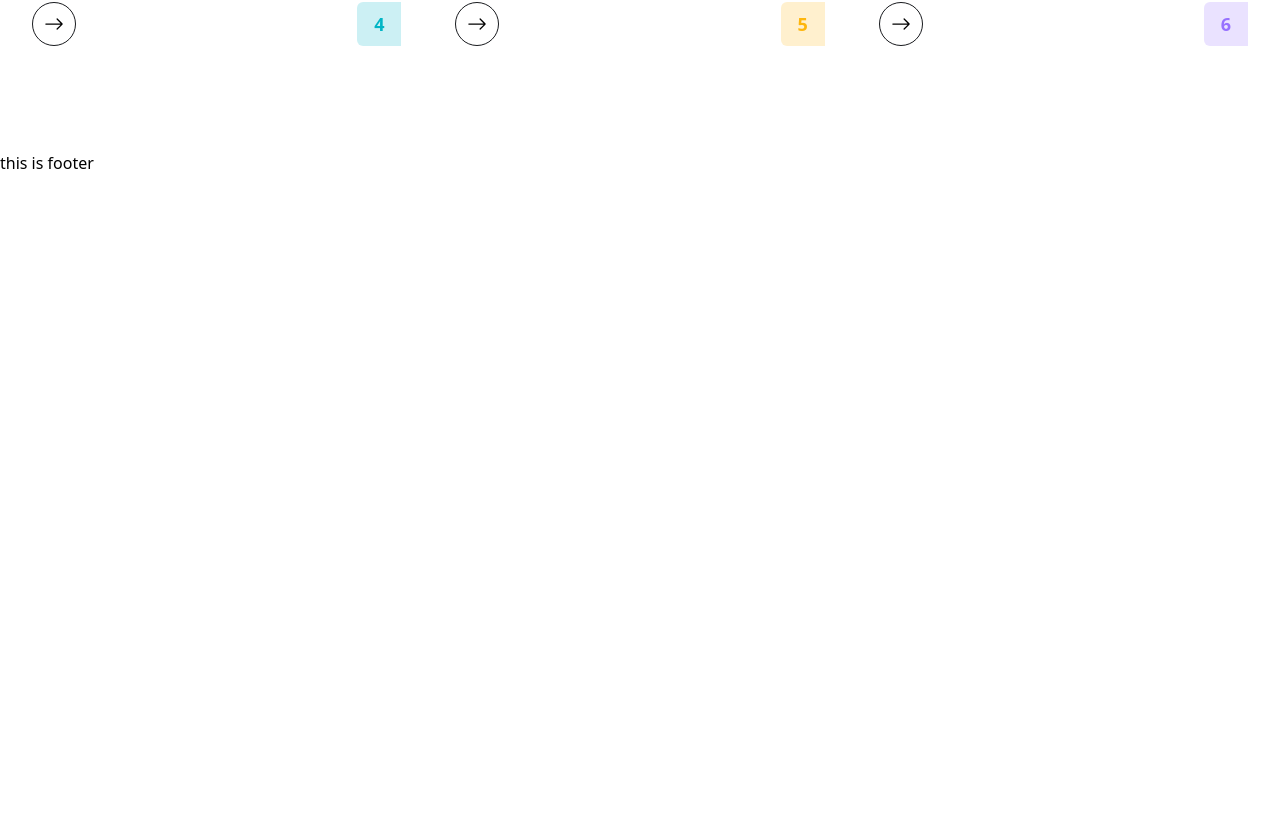
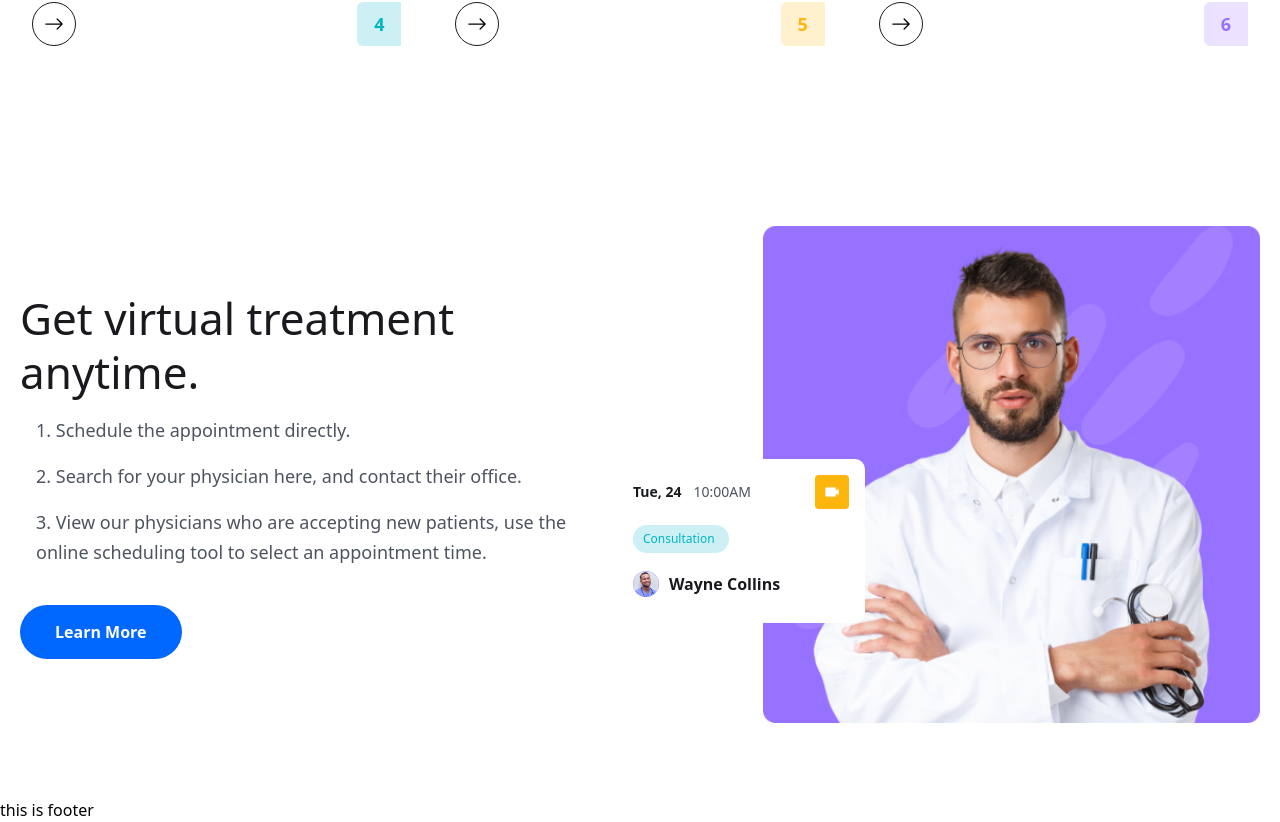
Before and after one commit to subarnoturja/curepoint-client, a React (Vite) app: page / in a window 1280 px wide. Shown: the part 2988-3810 px from the top of the page. Before the commit the page ends 3163 px from the top, so only its background shows below. Built offline with nearby package versions, Linux system fonts and the light colour scheme.

Commit message:
feature section added

```diff
--- a/src/components/Services/ServiceCard.jsx
+++ b/src/components/Services/ServiceCard.jsx
@@ -1,3 +1,4 @@
+/* eslint-disable react/prop-types */
 import { BsArrowRight } from "react-icons/bs";
 import { Link } from "react-router-dom";
 
--- a/src/pages/Home.jsx
+++ b/src/pages/Home.jsx
@@ -2,9 +2,12 @@
 import heroImg01 from "../assets/images/hero-img01.png";
 import heroImg02 from "../assets/images/hero-img02.png";
 import heroImg03 from "../assets/images/hero-img03.png";
-import icon01 from "../assets/images/icon01.png"
-import icon02 from "../assets/images/icon02.png"
-import icon03 from "../assets/images/icon03.png"
+import icon01 from "../assets/images/icon01.png";
+import icon02 from "../assets/images/icon02.png";
+import icon03 from "../assets/images/icon03.png";
+import featureImg from "../assets/images/feature-img.png"
+import videoIcon from '../assets/images/video-icon.png'
+import avaterIcon from '../assets/images/avatar-icon.png'
 import { BsArrowRight } from "react-icons/bs";
 import About from "../components/About/About";
 import ServiceList from "../components/Services/ServiceList";
@@ -23,7 +26,9 @@
                   We help patients live a healthy, longer life.
                 </h1>
                 <p className="text__para">
-                Your health is our priority. Connect with expert doctors, access personalized care, and take control of your well-being today.
+                  Your health is our priority. Connect with expert doctors,
+                  access personalized care, and take control of your well-being
+                  today.
                 </p>
                 <button className="btn">Request an Appointment</button>
               </div>
@@ -74,7 +79,8 @@
               Providing the best medical services
             </h2>
             <p className="text__para text-center">
-                World-class care for everyone. Our health system offers unmatched, expert health care.
+              World-class care for everyone. Our health system offers unmatched,
+              expert health care.
             </p>
           </div>
           <div className="grid grid-cols-1 md:grid-cols-2 lg:grid-cols-3 gap-5 md:gap-[30px] mt-[30px] md:mt-[55px]">
@@ -87,9 +93,13 @@
                   Find a Doctor
                 </h2>
                 <p className="text-[16px] leading-7 text-textColor font-[300] mt-4 text-center">
-                        World-class care for everyone. Our health system offers unmatched, expert health care. From the lab to the clinic.
+                  World-class care for everyone. Our health system offers
+                  unmatched, expert health care. From the lab to the clinic.
                 </p>
-                    <Link to='/doctors' className="w-[44px] h-[44px] rounded-full border border-solid border-[#181A1E] mt-[30px] mx-auto flex items-center justify-center group hover:bg-primaryColor hover:border-none">
+                <Link
+                  to="/doctors"
+                  className="w-[44px] h-[44px] rounded-full border border-solid border-[#181A1E] mt-[30px] mx-auto flex items-center justify-center group hover:bg-primaryColor hover:border-none"
+                >
                   <BsArrowRight className="group-hover:text-white w-6 h-5"></BsArrowRight>
                 </Link>
               </div>
@@ -103,9 +113,13 @@
                   Find a Location
                 </h2>
                 <p className="text-[16px] leading-7 text-textColor font-[300] mt-4 text-center">
-                    Discover the right specialist for your needs. Browse profiles, read reviews, and choose a doctor who fits you best.
+                  Discover the right specialist for your needs. Browse profiles,
+                  read reviews, and choose a doctor who fits you best.
                 </p>
-                    <Link to='/doctors' className="w-[44px] h-[44px] rounded-full border border-solid border-[#181A1E] mt-[30px] mx-auto flex items-center justify-center group hover:bg-primaryColor hover:border-none">
+                <Link
+                  to="/doctors"
+                  className="w-[44px] h-[44px] rounded-full border border-solid border-[#181A1E] mt-[30px] mx-auto flex items-center justify-center group hover:bg-primaryColor hover:border-none"
+                >
                   <BsArrowRight className="group-hover:text-white w-6 h-5"></BsArrowRight>
                 </Link>
               </div>
@@ -119,9 +133,13 @@
                   Book Appointment
                 </h2>
                 <p className="text-[16px] leading-7 text-textColor font-[300] mt-4 text-center">
-                    Booking made simple. Schedule your visit with just a few clicks and get the care you need without the wait.
+                  Booking made simple. Schedule your visit with just a few
+                  clicks and get the care you need without the wait.
                 </p>
-                    <Link to='/doctors' className="w-[44px] h-[44px] rounded-full border border-solid border-[#181A1E] mt-[30px] mx-auto flex items-center justify-center group hover:bg-primaryColor hover:border-none">
+                <Link
+                  to="/doctors"
+                  className="w-[44px] h-[44px] rounded-full border border-solid border-[#181A1E] mt-[30px] mx-auto flex items-center justify-center group hover:bg-primaryColor hover:border-none"
+                >
                   <BsArrowRight className="group-hover:text-white w-6 h-5"></BsArrowRight>
                 </Link>
               </div>
@@ -136,9 +154,59 @@
         <div className="container">
           <div className="xl: w-[470px] mx-auto">
             <h2 className="heading text-center">Our Medical Services</h2>
-            <p className="text__para text-center">World-class care for everyone. Our health System offers unmatched, expert health care.</p>
+            <p className="text__para text-center">
+              World-class care for everyone. Our health System offers unmatched,
+              expert health care.
+            </p>
           </div>
           <ServiceList></ServiceList>
+        </div>
+      </section>
+      {/* Feature Section */}
+      <section>
+        <div className="container">
+          <div className="flex  items-center justify-between flex-col md:flex-row">
+            {/* feature content */}
+            <div className="xl:w-[670px]">
+              <h2 className="heading">
+                Get virtual treatment <br /> anytime.
+              </h2>
+              <ul className="pl-4">
+                <li className="text__para">
+                  1. Schedule the appointment directly.
+                </li>
+                <li className="text__para">
+                  2. Search for your physician here, and contact their office.
+                </li>
+                <li className="text__para">
+                  3. View our physicians who are accepting new patients, use the online scheduling tool to select an appointment time.
+                </li>
+              </ul>
+              <Link to='/'><button className="btn">Learn More</button></Link>
+            </div>
+            {/* feature image */}
+            <div className="relative z-10 xl:w-[770px] flex justify-end mt-[50px] lg:mt-0">
+              <img src={featureImg} className="w-3/4" alt="" />
+              <div className="w-[150px] lg:w-[248px] bg-white absolute bottom-[50px] left-0 md:bottom-[100px] md:left-5 z-20 p-2 pb-3 lg:pt-4 lg:px-4 lg:pb-[26px] rounded-[10px]">
+                <div className="flex items-center justify-between">
+                  <div className="flex items-center gap-[6px] lg:gap-3">
+                    <p className="text-[10px] leading-[10px] lg:text-[14px] lg:leading-5 text-headingColor font-[600]">Tue, 24</p>
+                    <p className="text-[10px] leading-[10px] lg:text-[14px] lg:leading-5 text-textColor font-[400]">10:00AM</p>
+                  </div>
+                  <span className="w-5 h-5 lg:w-[34px] lg:h-[34px] flex items-center justify-center bg-yellowColor rounded py-1 px-[6px] lg:py-3 lg:px-[9px]">
+                    <img src={videoIcon} alt="" />
+                  </span>
+                </div>
+                <div className="w-[65px] lg:w-[96px] bg-[#CCF0F3] py-1 px-2 lg:py-[6px] lg:px-[10px] text-[8px] leading-[8px] lg:text-[12px] lg:leading-4 text-irisBlueColor font-[400] mt-2 md:mt-4 rounded-full">
+                  Consultation
+                </div>
+                <div className="flex items-center gap-[6px] lg:gap-[10px] mt-2 md:mt-[18px]">
+                  <img src={avaterIcon} alt="" />
+                  <h4 className="text-[10px] leading-3 lg:text-[16px] lg:leading-[22px] font-[700] text-headingColor">Wayne Collins</h4>
+                </div>
+              </div>
+            </div>
+          </div>
         </div>
       </section>
     </>
```
Lines whose indentation alone changed are shown as unchanged.
